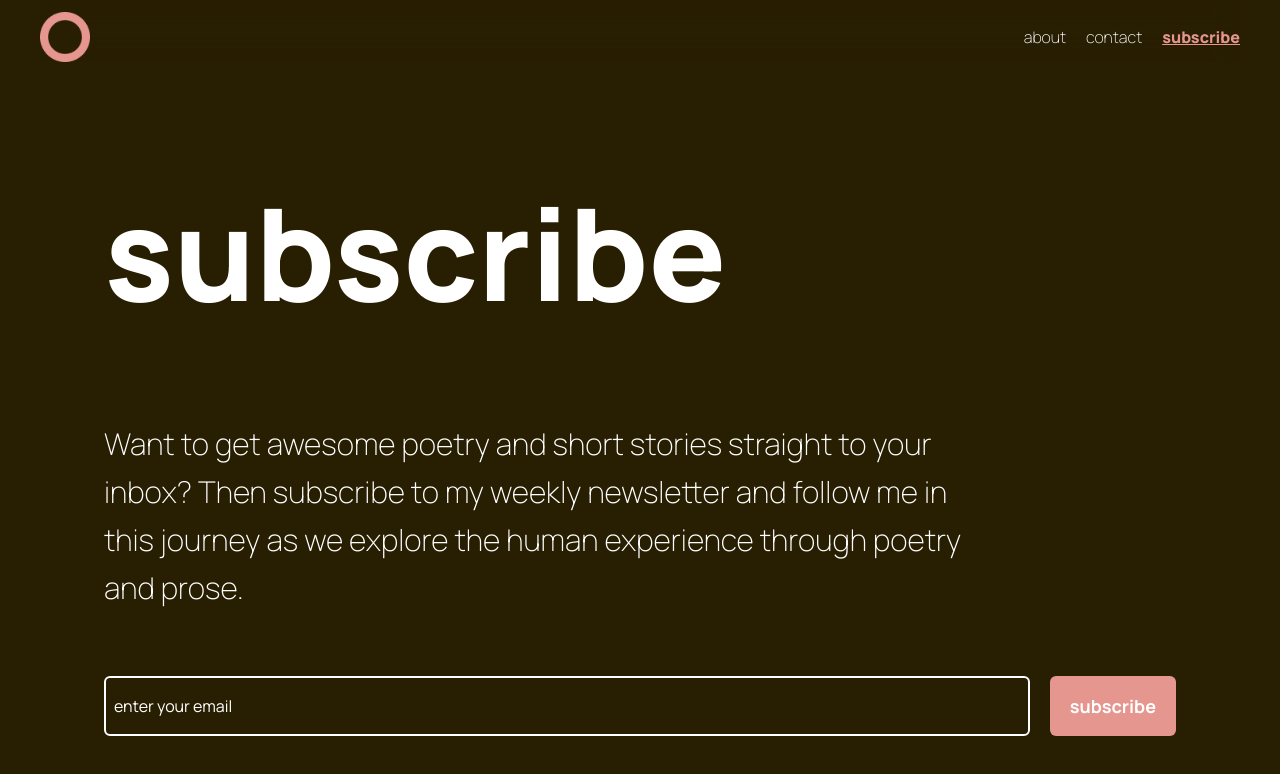
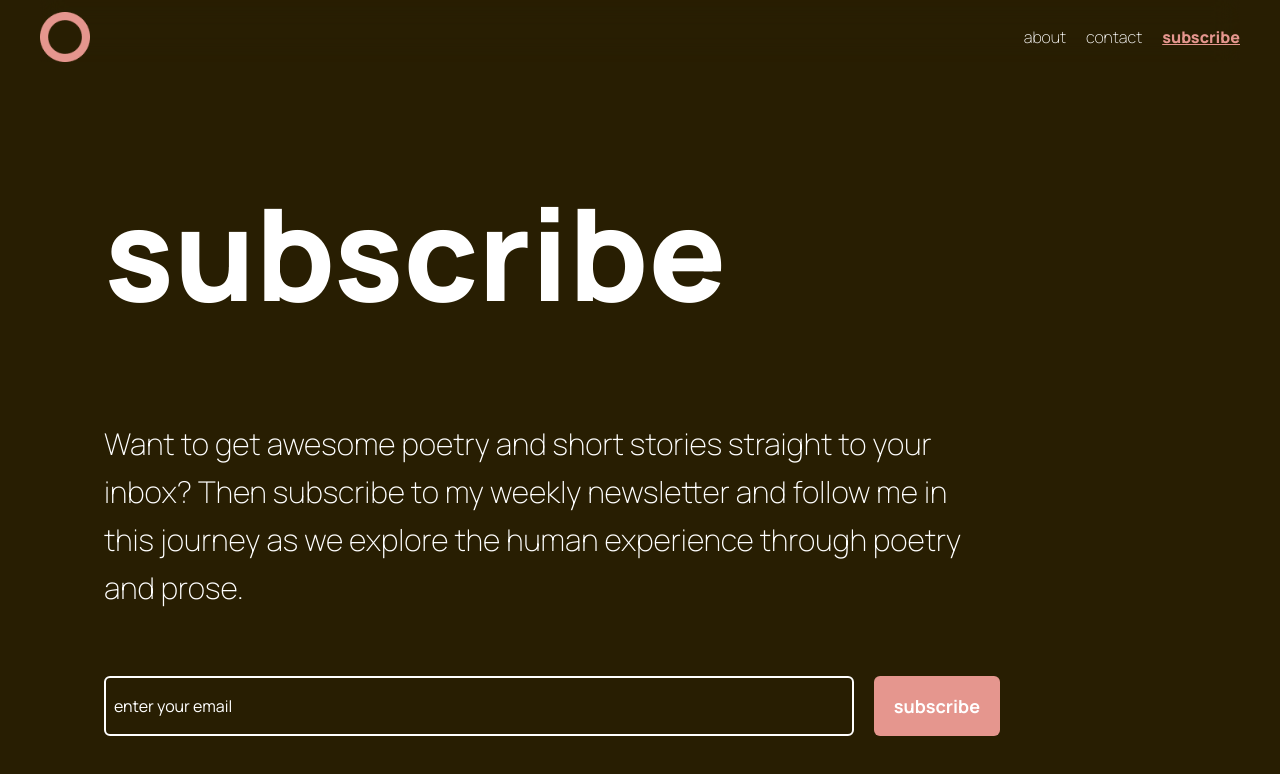
Before and after one commit to kd-kinuthiadavid/poetry, a Next.js app: page /subscribe in a window 1280 px wide. Shown: the top 774 px of the page. Built offline with nearby package versions, Linux system fonts and the light colour scheme.

Commit message:
fix: add max-w for lg devices to the subscribe form

```diff
--- a/app/subscribe/page.tsx
+++ b/app/subscribe/page.tsx
@@ -28,7 +28,7 @@ const Subscribe = () => {
           </p>
         </div>
       ) : (
-        <div className="flex flex-col md:flex-row gap-y-3 md:gap-y-0 gap-x-5 w-full">
+        <div className="flex flex-col md:flex-row gap-y-3 md:gap-y-0 gap-x-5 w-full lg:max-w-4xl">
           <input
             className="py-4 px-2 w-full bg-pr-black border-2 rounded-md placeholder:text-pr-white focus:ring-pr-orange focus:border-pr-orange outline-none focus:placeholder:text-pr-orange"
             type="text"
```
